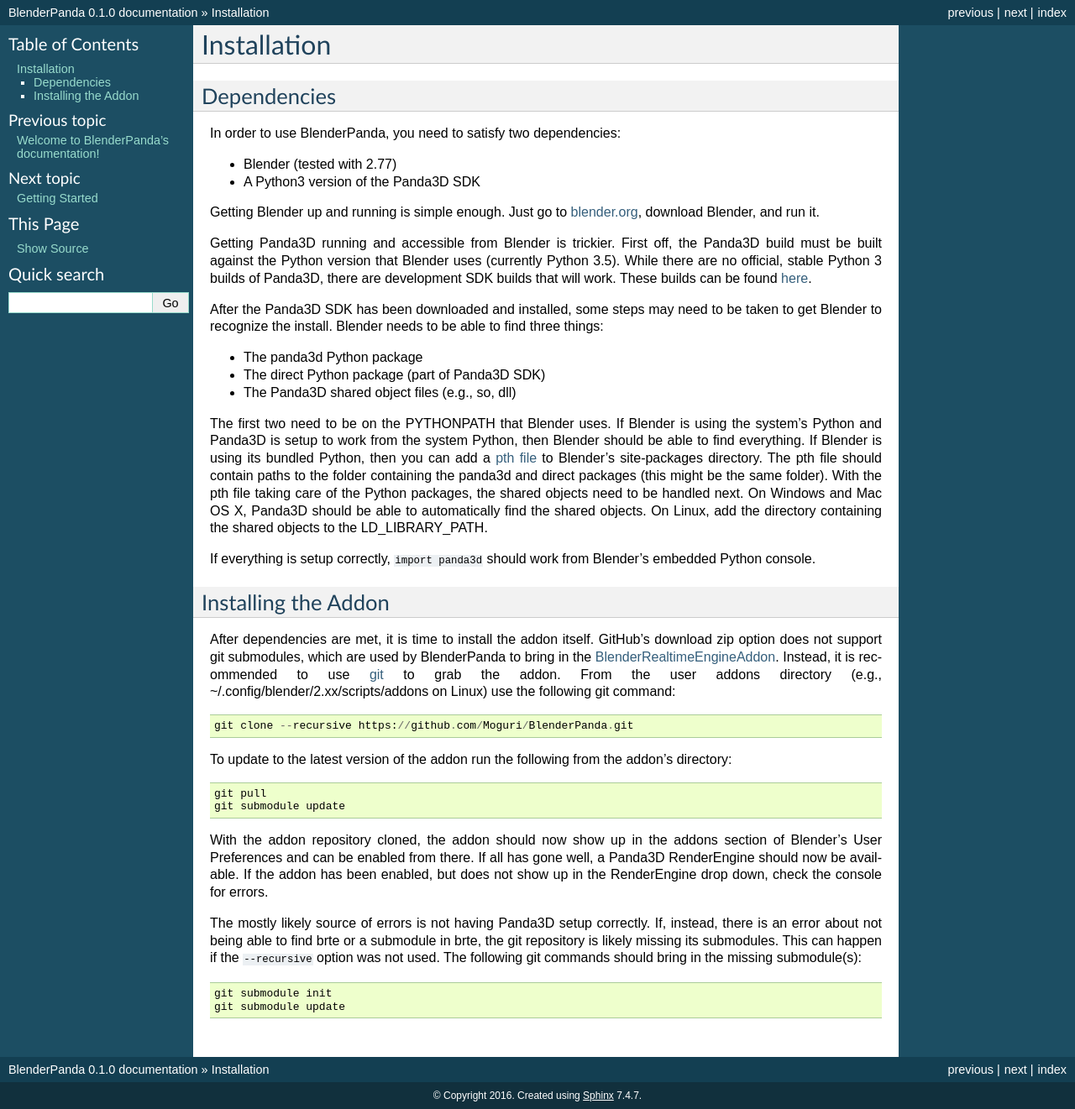
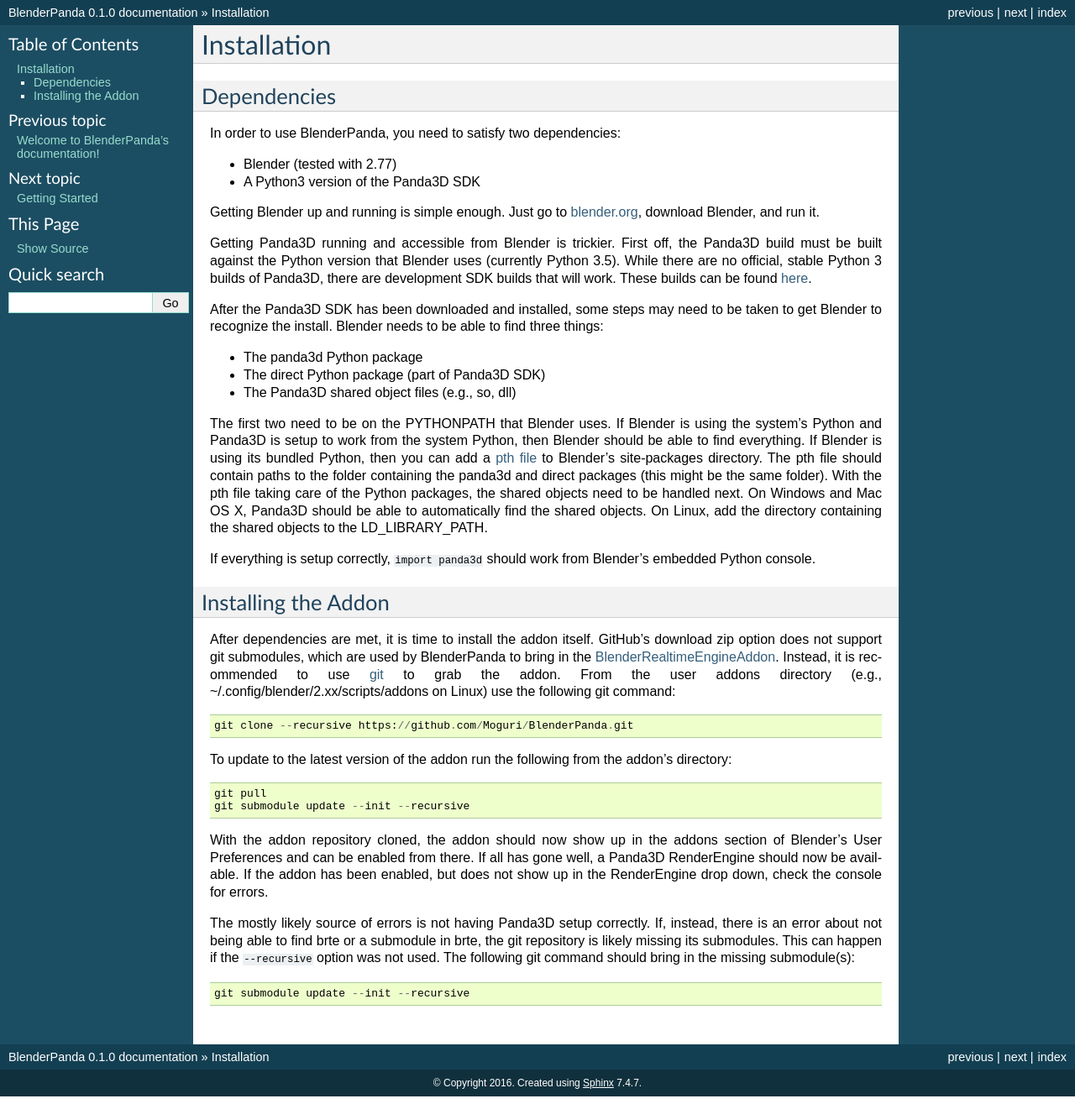
Before and after one commit to Moguri/BlenderPanda, a Sphinx documentation site: the page built from docs/install.rst, in a window 1280 px wide. Shown: the whole page at 84% size. Built offline with Sphinx 7.4.7, drawn with Linux system fonts in a browser that asks for light colours.

Commit message:
Docs: Update git submodule commands to be recursive

```diff
--- a/docs/install.rst
+++ b/docs/install.rst
@@ -47,7 +47,7 @@
 To update to the latest version of the addon run the following from the addon's directory::
 
     git pull
-    git submodule update
+    git submodule update --init --recursive
 
 With the addon repository cloned, the addon should now show up in the addons section of Blender's User Preferences and can be enabled from there.
 If all has gone well, a Panda3D RenderEngine should now be available.
@@ -56,7 +56,6 @@
 The mostly likely source of errors is not having Panda3D setup correctly.
 If, instead, there is an error about not being able to find brte or a submodule in brte, the git repository is likely missing its submodules.
 This can happen if the ``--recursive`` option was not used.
-The following git commands should bring in the missing submodule(s)::
+The following git command should bring in the missing submodule(s)::
 
-    git submodule init
-    git submodule update
+    git submodule update --init --recursive
```
